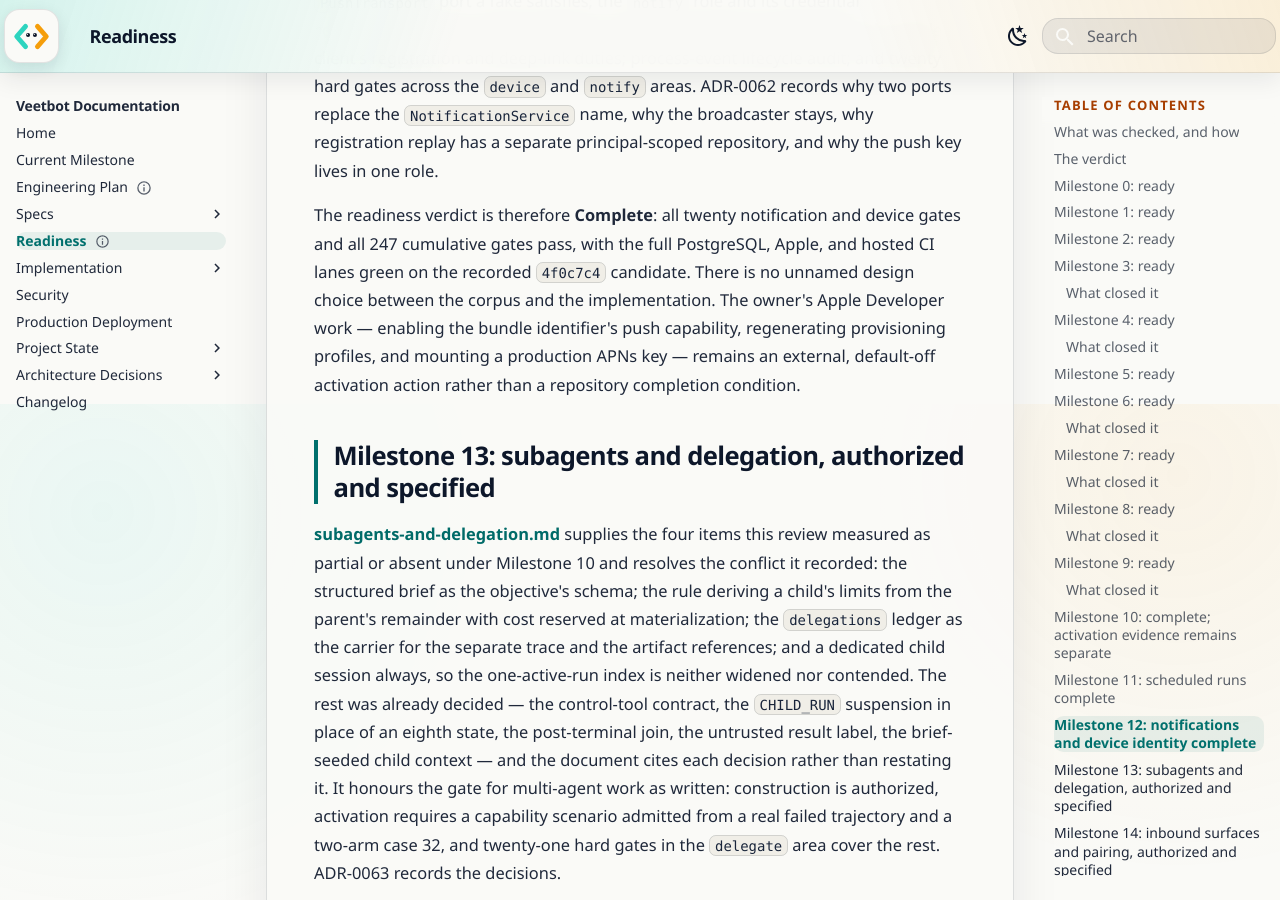
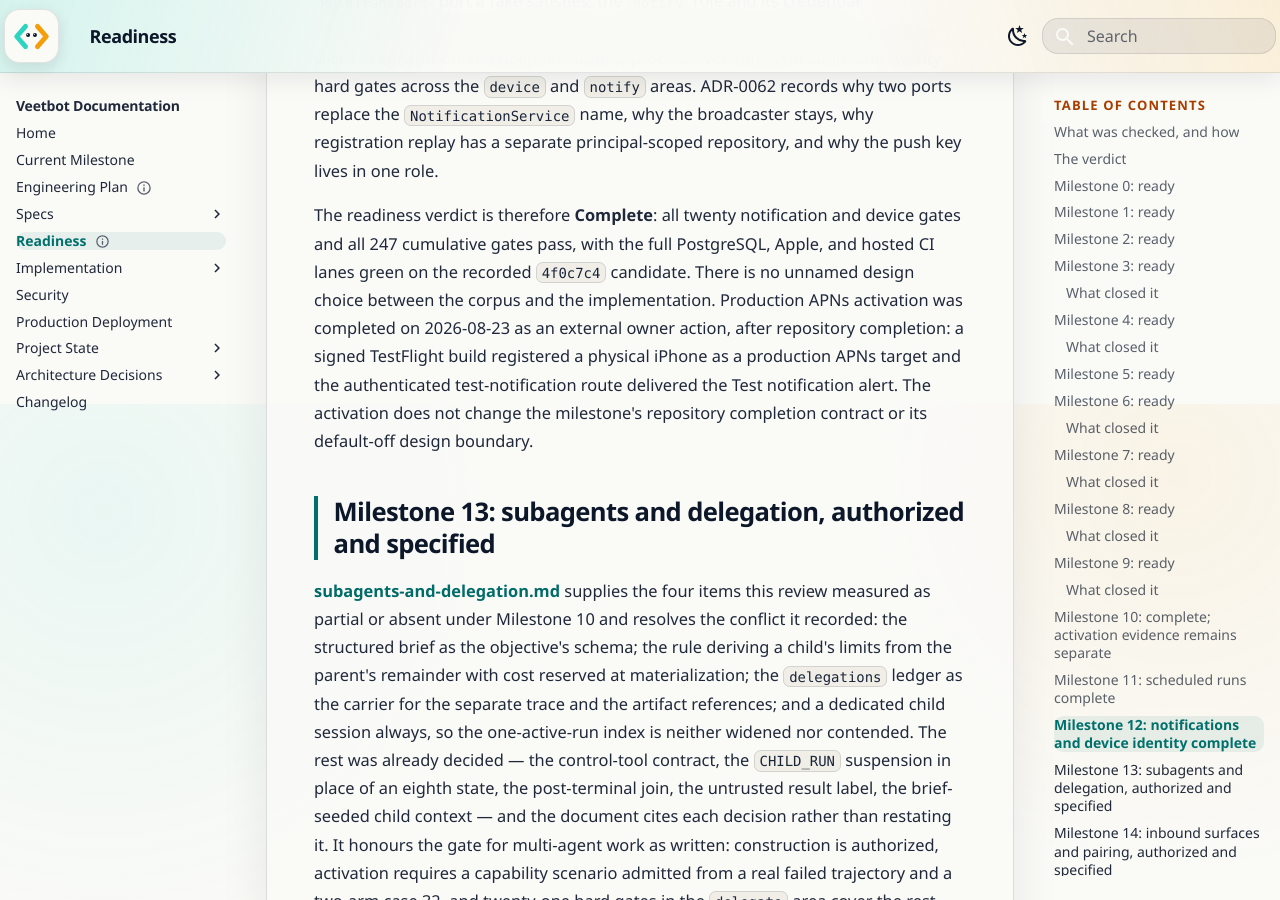
Before and after one commit to avitus/veetbot, an MkDocs documentation site: the page built from docs/plan/readiness.md, in a window 1280 px wide and 900 px high, scrolled down 26596 px. Built offline with MkDocs 1.6.1 and Material for MkDocs 9.7.7, drawn with Linux system fonts in a browser that asks for light colours.

Commit message:
docs(status): record production APNs activation
Reading-Lane: A

```diff
--- a/docs/plan/readiness.md
+++ b/docs/plan/readiness.md
@@ -1091,11 +1091,12 @@ repository, and why the push key lives in one role.
 The readiness verdict is therefore **Complete**: all twenty notification and
 device gates and all 247 cumulative gates pass, with the full PostgreSQL, Apple,
 and hosted CI lanes green on the recorded `4f0c7c4` candidate. There is no
-unnamed design choice between the corpus and the implementation. The owner's
-Apple Developer work — enabling the bundle identifier's push capability,
-regenerating provisioning profiles, and mounting a production APNs key — remains
-an external, default-off activation action rather than a repository completion
-condition.
+unnamed design choice between the corpus and the implementation. Production
+APNs activation was completed on 2026-08-23 as an external owner action, after
+repository completion: a signed TestFlight build registered a physical iPhone
+as a production APNs target and the authenticated test-notification route
+delivered the Test notification alert. The activation does not change the
+milestone's repository completion contract or its default-off design boundary.
 
 ## Milestone 13: subagents and delegation, authorized and specified
 
```
Also changed, not shown: docs/plan/current-milestone.md (+5 -2 lines), docs/status/project-state.yaml (+7 -4 lines), docs/status/verification-history.yaml (+13 -1 lines).
